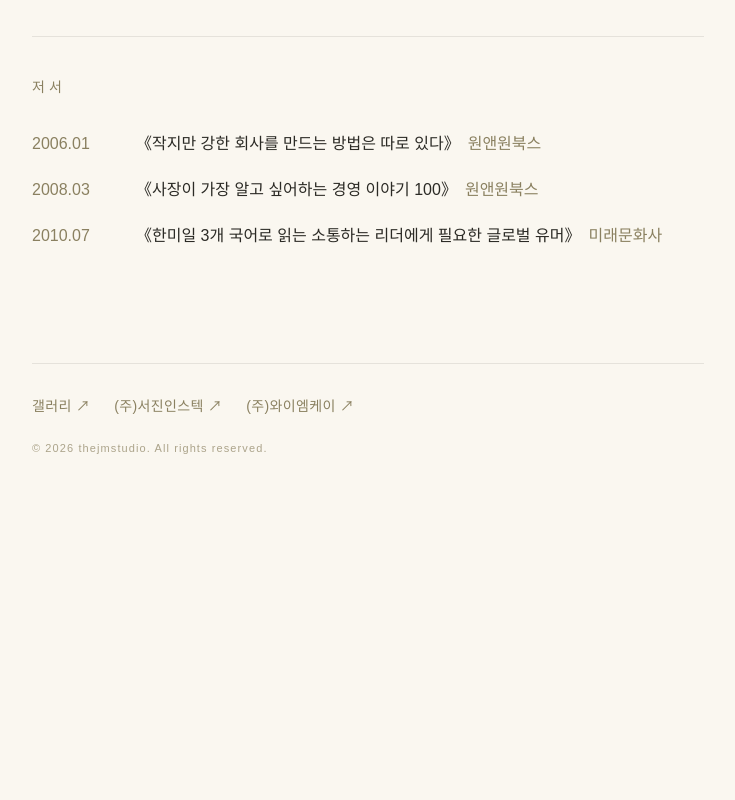
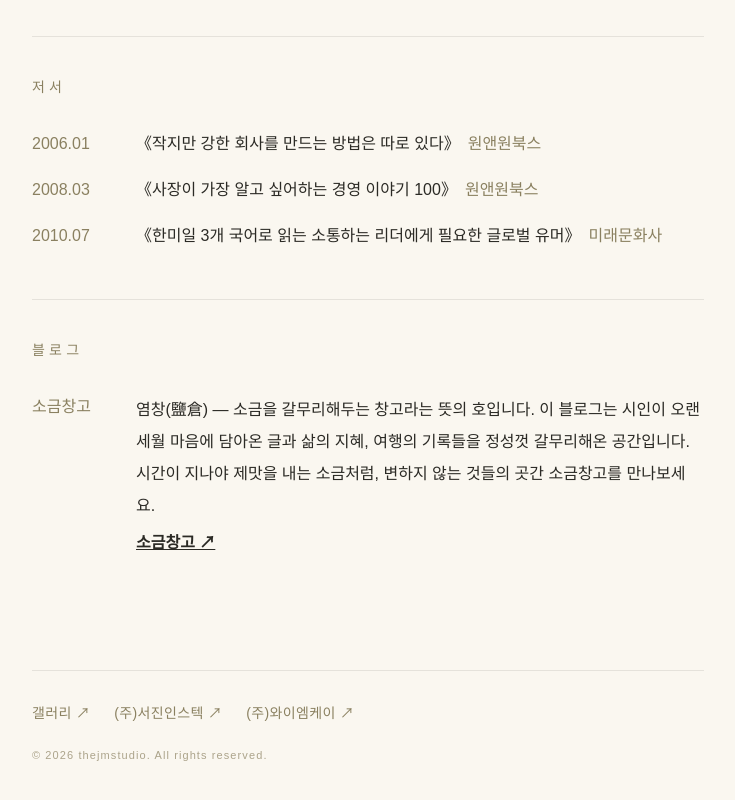
Before and after one commit to aceseojm/kang, a Next.js app: page /about in a window 1280 px wide. Shown: the part 2138-2938 px from the top of the page, without its empty margins (272-1007 px from the left). Before the commit the page ends 2691 px from the top, so only its background shows below. Built offline with nearby package versions, Linux system fonts and the light colour scheme.

Commit message:
Update 소금창고 blog description on about page

```diff
--- a/src/app/about/page.tsx
+++ b/src/app/about/page.tsx
@@ -105,6 +105,21 @@ export default function AboutPage() {
             </TimelineRow>
           ))}
         </TimelineSection>
+        <TimelineSection title="블로그">
+          <TimelineRow date="소금창고">
+            <p className="leading-[2] text-[15px] md:text-base">
+              염창(鹽倉) — 소금을 갈무리해두는 창고라는 뜻의 호입니다. 이 블로그는 시인이 오랜 세월 마음에 담아온 글과 삶의 지혜, 여행의 기록들을 정성껏 갈무리해온 공간입니다. 시간이 지나야 제맛을 내는 소금처럼, 변하지 않는 것들의 곳간 소금창고를 만나보세요.
+            </p>
+            <a
+              href="https://blog.naver.com/duackd_"
+              target="_blank"
+              rel="noopener noreferrer"
+              className="mt-2 inline-block font-semibold underline text-[var(--color-ink)] transition-colors hover:text-[var(--color-autumn)]"
+            >
+              소금창고 ↗
+            </a>
+          </TimelineRow>
+        </TimelineSection>
       </div>
 
       <footer className="mt-16 flex flex-wrap gap-x-6 gap-y-2 border-t border-[color-mix(in_srgb,var(--color-ink)_10%,transparent)] pt-8 text-sm tracking-wide text-[var(--color-taupe)]">
```
